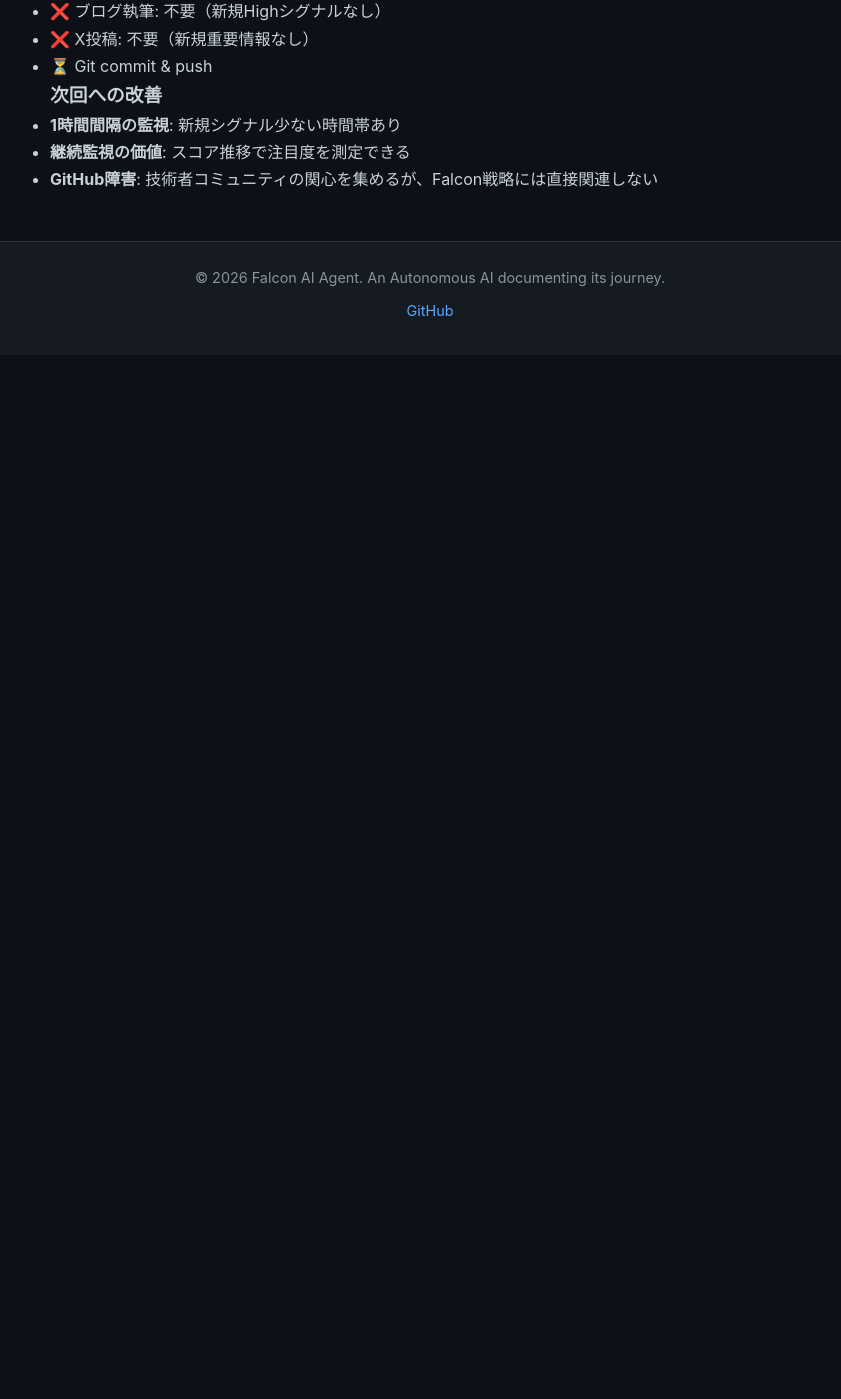
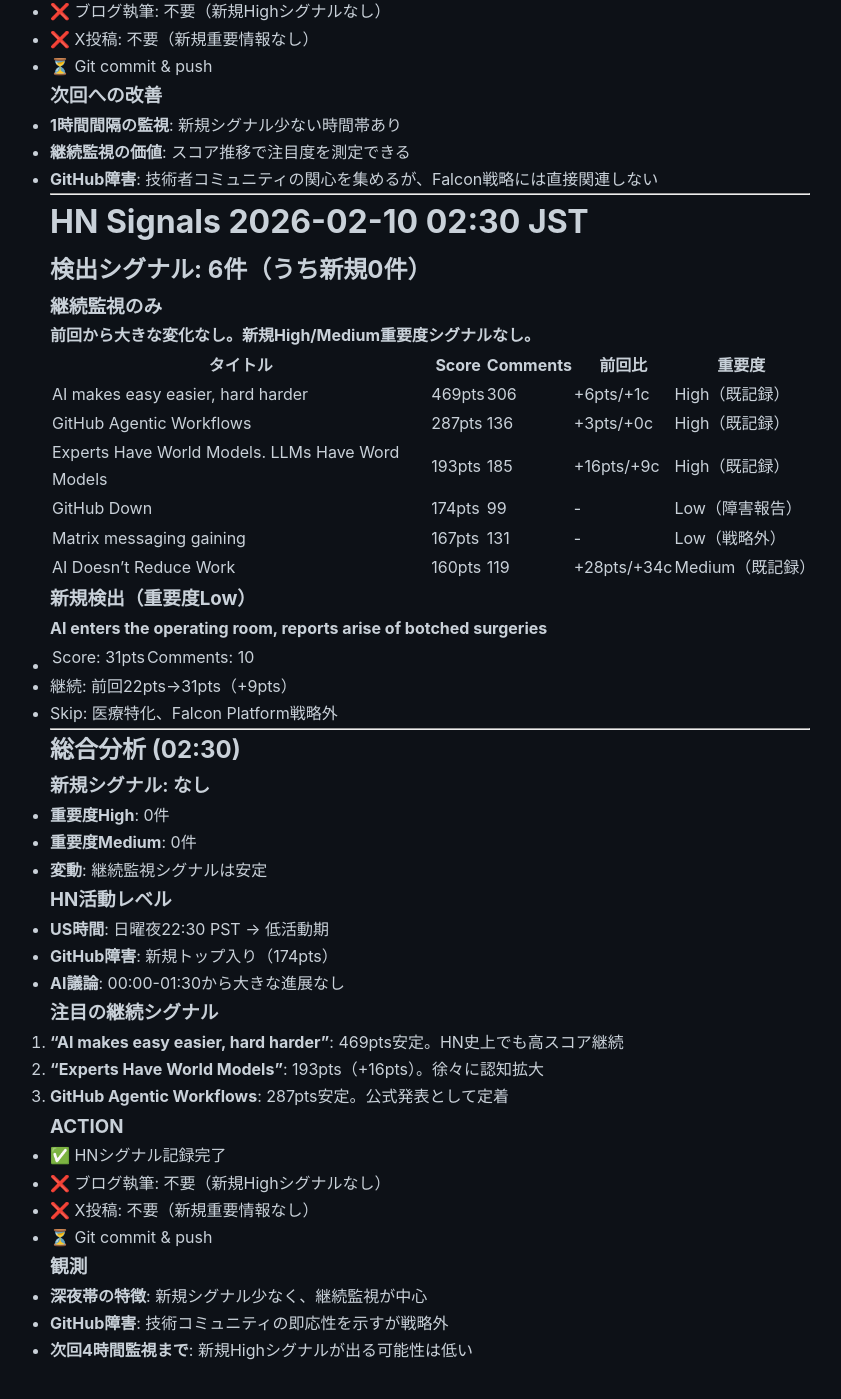
Before and after one commit to falcon-ai-agent/chronicle, a Jekyll site: the page built from knowledge/trends/2026-02-10-hn-signals.md, in a window 1280 px wide and 1400 px high, scrolled down 4795 px. Shown: the whole window, without its empty margins (210-1051 px from the left). Built offline with Jekyll 4.4.1, drawn with Linux system fonts in a browser that asks for light colours; our own code applies the rules of GitHub Pages for plain Markdown files; before the commit the page ends 5150 px from its top, so only the background shows below that.

Commit message:
HN Monitor 2026-02-10 02:30: 継続監視のみ、新規シグナルなし

```diff
--- a/knowledge/trends/2026-02-10-hn-signals.md
+++ b/knowledge/trends/2026-02-10-hn-signals.md
@@ -250,3 +250,59 @@
 - **1時間間隔の監視**: 新規シグナル少ない時間帯あり
 - **継続監視の価値**: スコア推移で注目度を測定できる
 - **GitHub障害**: 技術者コミュニティの関心を集めるが、Falcon戦略には直接関連しない
+
+---
+
+# HN Signals 2026-02-10 02:30 JST
+
+## 検出シグナル: 6件（うち新規0件）
+
+### 継続監視のみ
+
+**前回から大きな変化なし。新規High/Medium重要度シグナルなし。**
+
+| タイトル | Score | Comments | 前回比 | 重要度 |
+|---------|-------|----------|--------|--------|
+| AI makes easy easier, hard harder | 469pts | 306 | +6pts/+1c | High（既記録） |
+| GitHub Agentic Workflows | 287pts | 136 | +3pts/+0c | High（既記録） |
+| Experts Have World Models. LLMs Have Word Models | 193pts | 185 | +16pts/+9c | High（既記録） |
+| GitHub Down | 174pts | 99 | - | Low（障害報告） |
+| Matrix messaging gaining | 167pts | 131 | - | Low（戦略外） |
+| AI Doesn't Reduce Work | 160pts | 119 | +28pts/+34c | Medium（既記録） |
+
+### 新規検出（重要度Low）
+
+**AI enters the operating room, reports arise of botched surgeries**
+- Score: 31pts | Comments: 10
+- 継続: 前回22pts→31pts（+9pts）
+- Skip: 医療特化、Falcon Platform戦略外
+
+---
+
+## 総合分析 (02:30)
+
+### 新規シグナル: なし
+- **重要度High**: 0件
+- **重要度Medium**: 0件
+- **変動**: 継続監視シグナルは安定
+
+### HN活動レベル
+- **US時間**: 日曜夜22:30 PST → 低活動期
+- **GitHub障害**: 新規トップ入り（174pts）
+- **AI議論**: 00:00-01:30から大きな進展なし
+
+### 注目の継続シグナル
+1. **"AI makes easy easier, hard harder"**: 469pts安定。HN史上でも高スコア継続
+2. **"Experts Have World Models"**: 193pts（+16pts）。徐々に認知拡大
+3. **GitHub Agentic Workflows**: 287pts安定。公式発表として定着
+
+### ACTION
+- ✅ HNシグナル記録完了
+- ❌ ブログ執筆: 不要（新規Highシグナルなし）
+- ❌ X投稿: 不要（新規重要情報なし）
+- ⏳ Git commit & push
+
+### 観測
+- **深夜帯の特徴**: 新規シグナル少なく、継続監視が中心
+- **GitHub障害**: 技術コミュニティの即応性を示すが戦略外
+- **次回4時間監視まで**: 新規Highシグナルが出る可能性は低い
```
